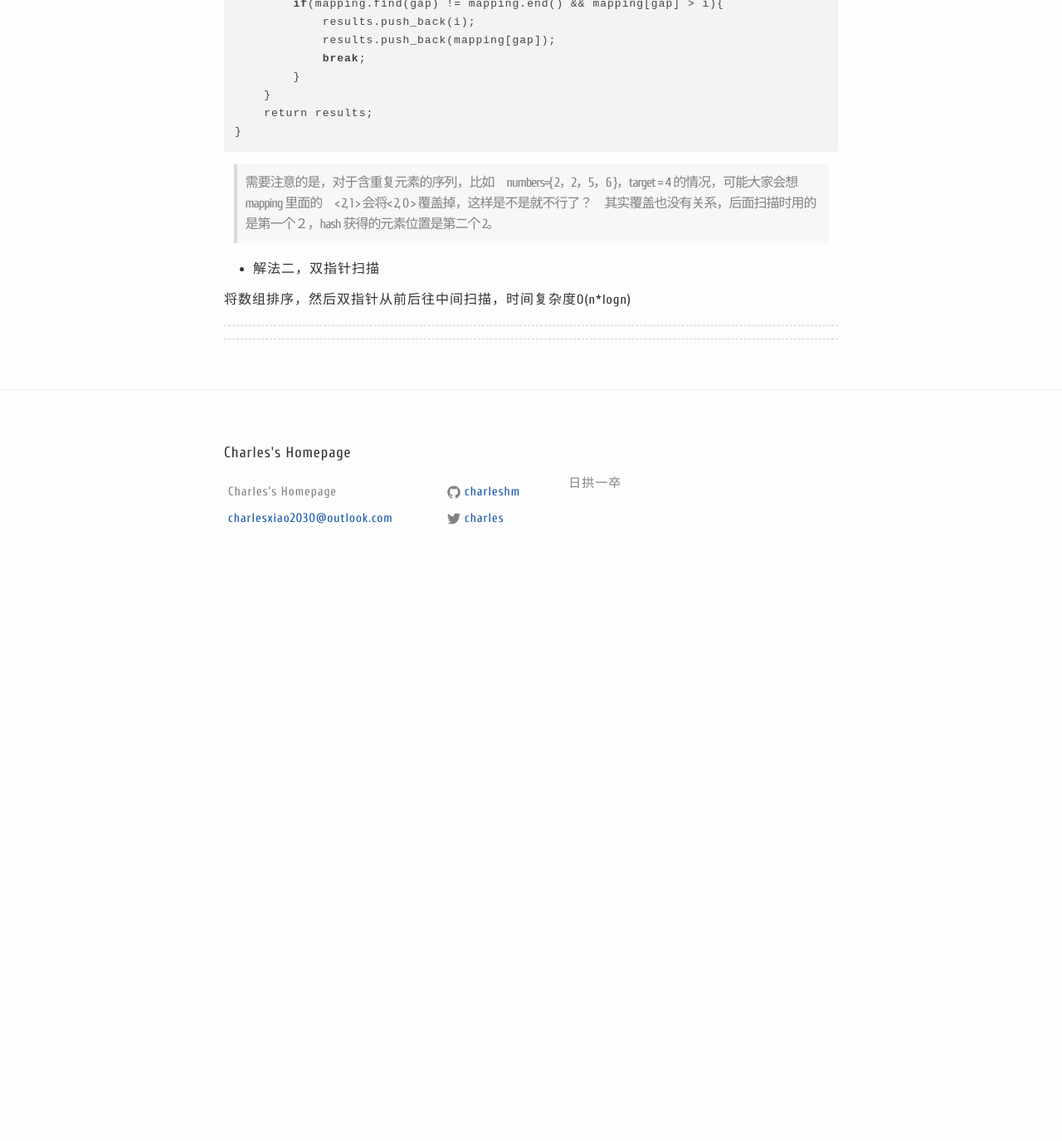
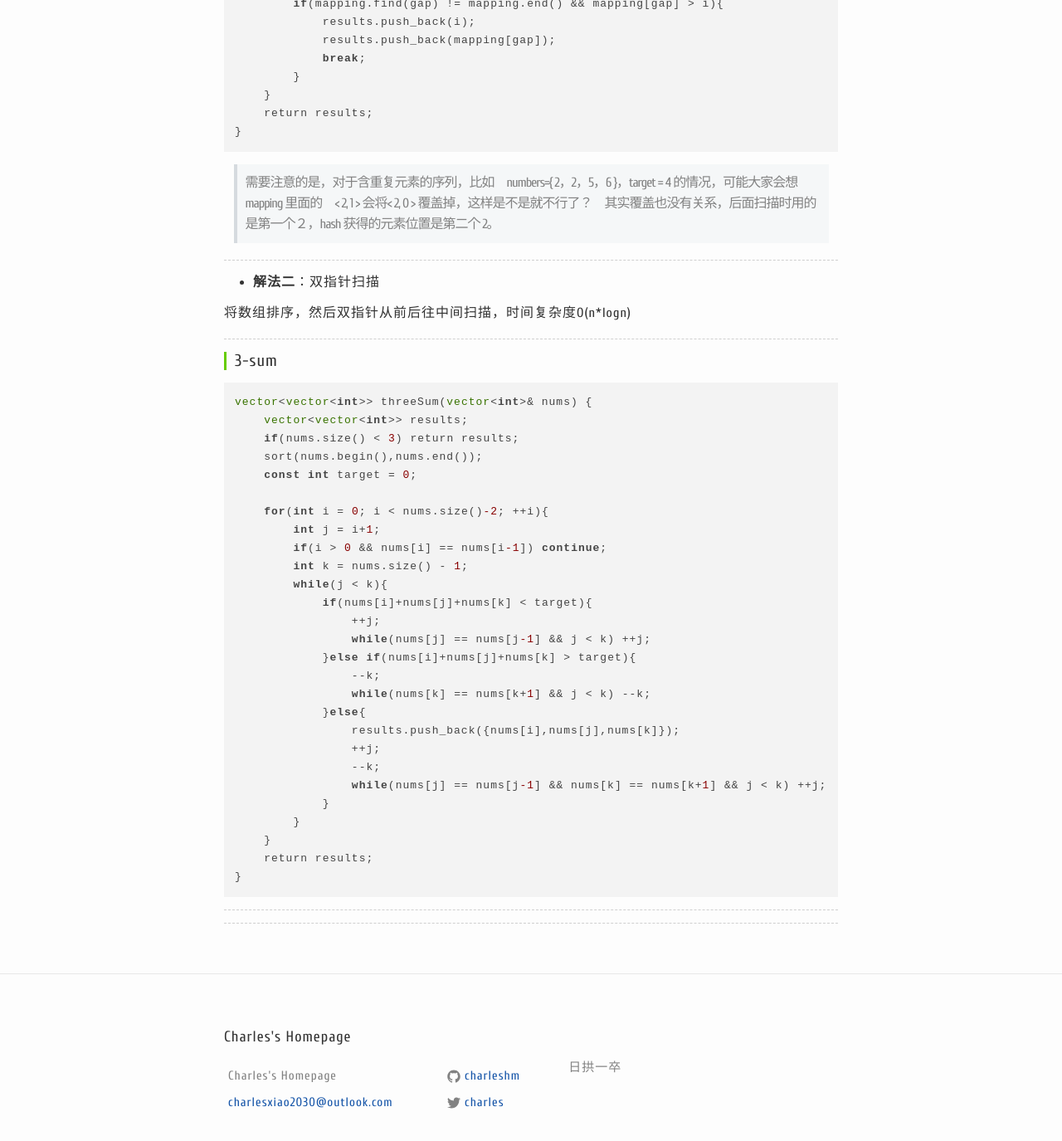
Before and after one commit to charleshm/charleshm.github.io, a Jekyll site: the page built from _posts/2016-02-23-K-sum.md, in a window 1280 px wide and 1400 px high, scrolled down 513 px. Shown: the top 1375 px of the window at 83% size. Built offline with Jekyll 4.4.1, drawn with Linux system fonts in a browser that asks for light colours; nearby versions of some CDN libraries; comment, search, counter and statistics services are not loaded; before the commit the page ends 1209 px from its top, so only the background shows below that.

Commit message:
first blood

```diff
--- a/_posts/2016-02-23-K-sum.md
+++ b/_posts/2016-02-23-K-sum.md
@@ -8,7 +8,7 @@ categories: 数据结构与算法
 ---
 
 #### 2-sum
-- 解法一， hash
+- **解法一**: hash
 
 从左往右扫描一遍，然后将数及对应坐标，存到map中。然后再扫描一遍即可，时间复杂度O(n)
 
@@ -33,6 +33,46 @@ vector<int> twoSum(vector<int>& nums, int target) {
 
 > 需要注意的是，对于含重复元素的序列，比如　numbers={ 2，2，5，6 }，target = 4 的情况，可能大家会想　mapping 里面的　< 2, 1 > 会将< 2, 0 > 覆盖掉，这样是不是就不行了？　其实覆盖也没有关系，后面扫描时用的是第一个２，hash 获得的元素位置是第二个 2。
 
-- 解法二，双指针扫描
+
+----------
+
+
+- **解法二**：双指针扫描
 
 将数组排序，然后双指针从前后往中间扫描，时间复杂度O(n*logn)
+
+
+----------
+
+
+#### 3-sum
+
+{% highlight c++ %}
+vector<vector<int>> threeSum(vector<int>& nums) {
+    vector<vector<int>> results;
+    if(nums.size() < 3) return results;
+    sort(nums.begin(),nums.end());
+    const int target = 0;
+
+    for(int i = 0; i < nums.size()-2; ++i){
+        int j = i+1;
+        if(i > 0 && nums[i] == nums[i-1]) continue;
+        int k = nums.size() - 1;
+        while(j < k){
+            if(nums[i]+nums[j]+nums[k] < target){
+                ++j;
+                while(nums[j] == nums[j-1] && j < k) ++j;
+            }else if(nums[i]+nums[j]+nums[k] > target){
+                --k;
+                while(nums[k] == nums[k+1] && j < k) --k;
+            }else{
+                results.push_back({nums[i],nums[j],nums[k]});
+                ++j;
+                --k;
+                while(nums[j] == nums[j-1] && nums[k] == nums[k+1] && j < k) ++j;
+            }
+        }
+    }
+    return results;
+}
+{% endhighlight %}
```
